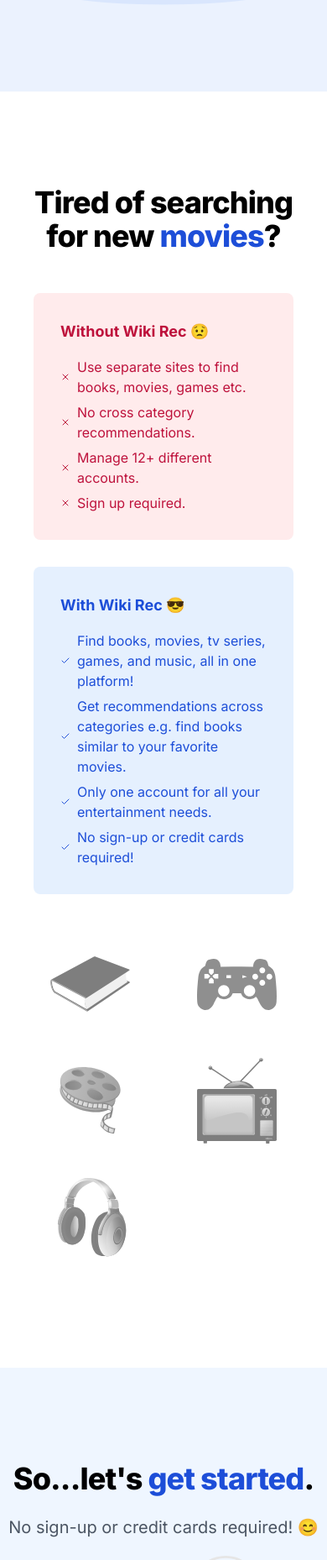
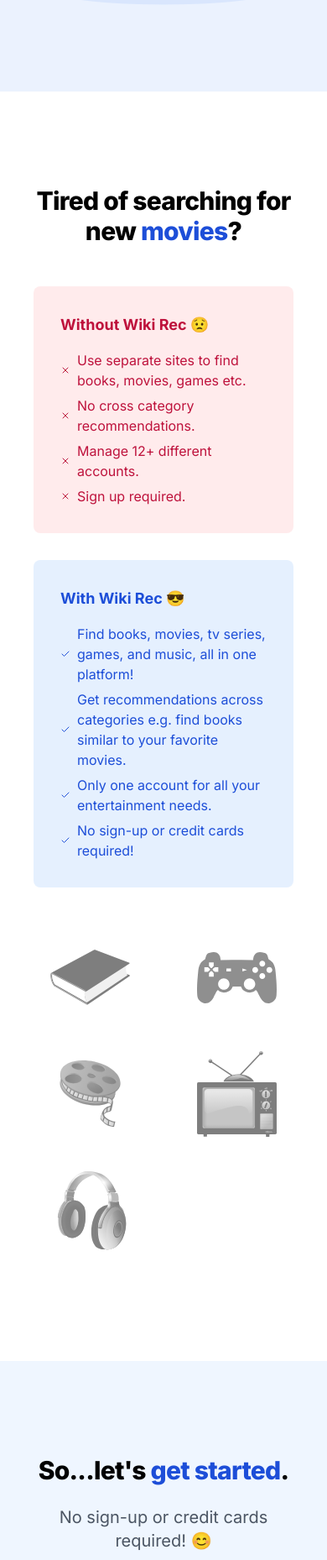
Before and after one commit to kz4killua/wikirec, a Next.js app in the folder frontend/: page / in a window 390 px wide. Shown: the part 926-2784 px from the top of the page at 84% size. Built offline with nearby package versions, Linux system fonts and the light colour scheme.

Commit message:
Frontend: Work on final CTA responsivity.

```diff
--- a/frontend/src/app/page.tsx
+++ b/frontend/src/app/page.tsx
@@ -89,7 +89,7 @@ function Features() {
   return (
     <section className="py-28 px-10">
 
-      <h2 className="text-center font-extrabold text-4xl md:text-5xl tracking-tight mb-12 md:mb-20">
+      <h2 className="text-center font-extrabold text-3xl md:text-4xl tracking-tight mb-12 md:mb-20">
         Tired of searching for new <TypingEffect className="text-blue-700" texts={[
           "books", "movies", "series", "music", "games", "stuff"
         ]} />?
@@ -189,8 +189,8 @@ function HackathonWin() {
 
 function GetStarted() {
   return (
-    <section className="py-28 bg-blue-50">
-      <h2 className="text-center font-extrabold text-4xl md:text-5xl tracking-tight mb-6">
+    <section className="py-28 bg-blue-50 px-10">
+      <h2 className="text-center font-extrabold text-3xl sm:text-4xl md:text-5xl tracking-tight mb-6">
         So...let&apos;s <span className="text-blue-700">get started</span>.
       </h2>
       <h3 className="text-gray-600 text-xl text-center">
```
